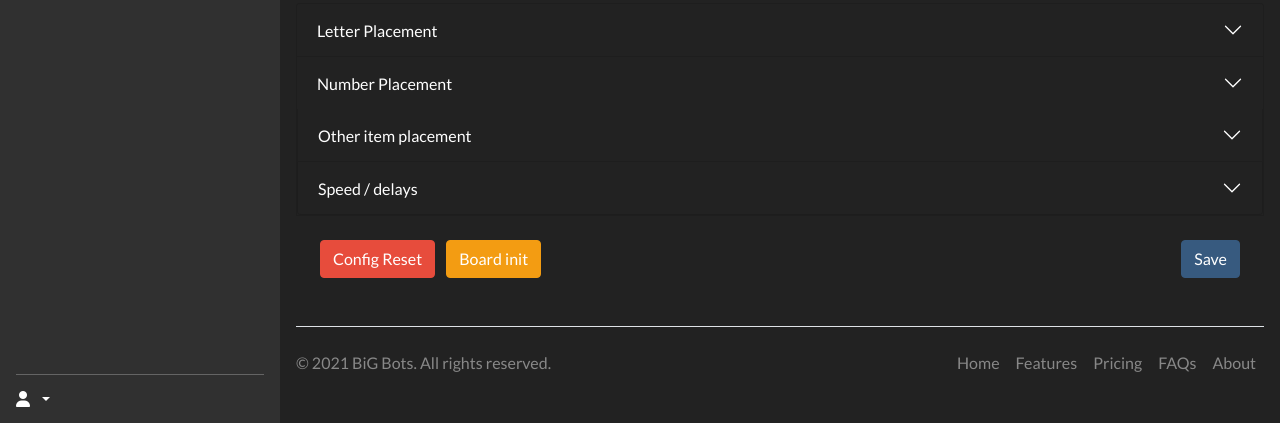
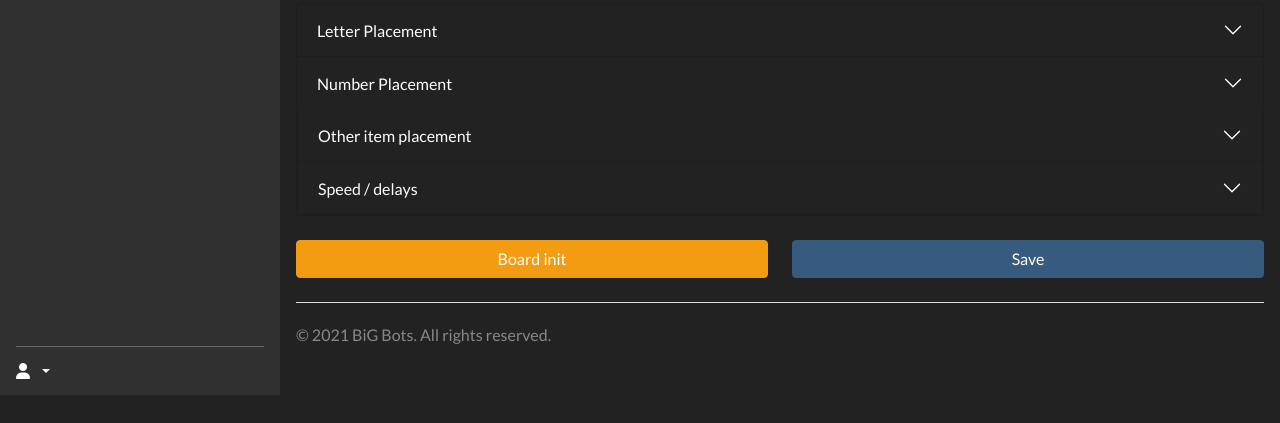
Before and after one commit to J31G/Ouija_Board, a Node server app: page /config in a window 1280 px wide. Shown: the part 405-828 px from the top of the page. After the commit the page ends 800 px from the top, so only its background shows below. Run offline with Node 20, Linux system fonts and the light colour scheme; the visitor is signed in with stand-in values (Sample User, id 1); data comes from the database, SQL or seed files in the repository; both versions use the stored data as it was after the commit; some libraries are stand-ins or nearby versions; some web fonts are replaced.

```diff
--- a/public/css/style.css
+++ b/public/css/style.css
@@ -81,3 +81,6 @@ img {
   color: red !important;
   cursor: pointer;
 }
+
+@media screen and (max-width: 768px) {
+}
--- a/public/js/main.js
+++ b/public/js/main.js
@@ -3,14 +3,17 @@ $(document).ready(() => {
   // Toggle the side nav
   $('#sidebarCollapse').on('click', () => $('#sidebar').toggleClass('active'));
 
+  // Hide nav by default if smaller screen
+  if ($(window).width() <= 768) {
+    $('#sidebar').toggleClass('active');
+  }
+
   // Logout the user when the logout button is pressed
   $('#logout').on('click', () => $.post( '/logout' ));
 
   // Switch nav items
-  $(() => {
-    $('#nav li a').each(function () {
-        if (location.pathname === $(this).attr("href")) $(this).addClass('active');
-    });
+  $('#nav li a').each(function () {
+      if (location.pathname === $(this).attr("href")) $(this).addClass('active');
   });
 
   // Init toast notifications
@@ -30,6 +33,18 @@ $(document).ready(() => {
 
     toastList.forEach((toast) => toast.show());
 
+  });
+
+  $( '#yes-btn' ).on( 'click', () => {
+    sendWord( '1' );
+    $( '#word-display' ).text( 'Yes' );
+    toastList.forEach((toast) => toast.show());
+  });
+
+  $( '#no-btn' ).on( 'click', () => {
+    sendWord( '0' );
+    $( '#word-display' ).text( 'No' );
+    toastList.forEach((toast) => toast.show());
   });
 
   // Send word
--- a/public/views/config.ejs
+++ b/public/views/config.ejs
@@ -218,14 +218,16 @@
 
 </div>
 
-  <div class="row">
+  <div class="row my-4">
+
     <div class="col-6 text-start">
-      <button type="button" class="btn btn-danger my-4 ms-4">Config Reset</button>
-      <button type="button" id="initSubmit" class="btn btn-warning my-4 ms-2">Board init</button>
+      <button type="button" id="initSubmit" class="btn btn-warning w-100">Board init</button>
     </div>
+
     <div class="col-6 text-end">
-      <button type="button" id="configSubmit" class="btn btn-primary m-4">Save</button>
+      <button type="button" id="configSubmit" class="btn btn-primary w-100">Save</button>
     </div>
+
   </div>
 
 </div>
--- a/public/views/partials/footer.ejs
+++ b/public/views/partials/footer.ejs
@@ -6,13 +6,6 @@
       <svg class="bi me-2" width="40" height="32"><use xlink:href="#bootstrap"></use></svg>
     </a>
 
-    <ul class="nav col-md-4 justify-content-end">
-      <li class="nav-item"><a href="#" class="nav-link px-2 text-muted">Home</a></li>
-      <li class="nav-item"><a href="#" class="nav-link px-2 text-muted">Features</a></li>
-      <li class="nav-item"><a href="#" class="nav-link px-2 text-muted">Pricing</a></li>
-      <li class="nav-item"><a href="#" class="nav-link px-2 text-muted">FAQs</a></li>
-      <li class="nav-item"><a href="#" class="nav-link px-2 text-muted">About</a></li>
-    </ul>
   </footer>
 
 </main>
```
Also changed, not shown: public/views/manual-input.ejs (+12 -3 lines), db/app.db.
